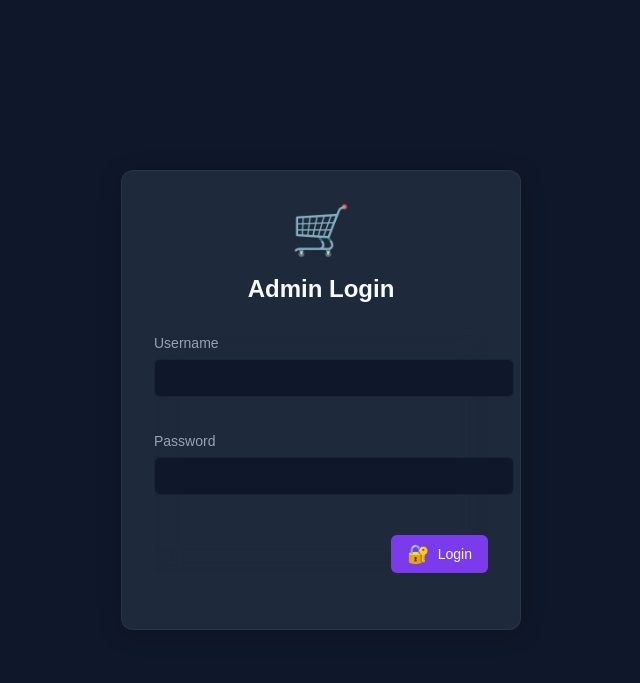
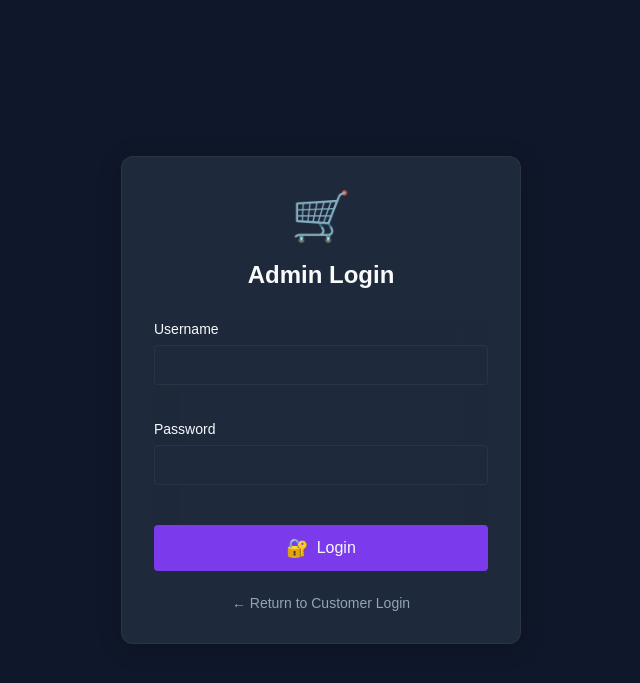
Before and after one commit to auraflaa/Inventory_Management_DB-Project, a Flask app: page /admin/login in a window 1280 px wide. Shown: the top 683 px of the page, without its empty margins (319-959 px from the left). Run offline with Flask 3, Linux system fonts and the light colour scheme; parts of the project's set-up code (start-up, migrations or seed data) failed here and were passed over; some libraries are stand-ins or nearby versions.

Commit message:
Checkpoint2

```diff
--- a/backend/static/css/styles.css
+++ b/backend/static/css/styles.css
@@ -33,10 +33,12 @@ h1, h2 {
 }
 
 .login-container input {
-    margin-bottom: 15px;
-    padding: 10px;
+    margin-bottom: 15px;    padding: 10px;
     border: 1px solid #ccc;
     border-radius: 4px;
+    width: 100%;
+    box-sizing: border-box;
+    box-sizing: border-box; /* Include padding in width calculation */
 }
 
 .login-container button {
--- a/backend/templates/admin_login.html
+++ b/backend/templates/admin_login.html
@@ -45,6 +45,32 @@
             background: transparent;
             border: none;
             padding: 0;
+            width: 100%;
+        }
+        .admin-form-group {
+            margin-bottom: 20px;
+            width: 100%;
+        }
+        .admin-form-group label {
+            display: block;
+            margin-bottom: 8px;
+            color: var(--admin-text-primary);
+            font-weight: 500;
+        }
+        .admin-form-group input {
+            width: 100%;
+            box-sizing: border-box;
+            padding: 10px;
+            border: 1px solid var(--admin-border);
+            border-radius: 4px;
+            font-size: 1rem;
+            background: var(--admin-surface);
+            color: var(--admin-text-primary);
+        }
+        .admin-form-group input:focus {
+            outline: none;
+            border-color: var(--admin-primary);
+            box-shadow: 0 0 0 2px rgba(var(--admin-primary-rgb), 0.2);
         }
         .admin-alert {
             margin-bottom: 24px;
@@ -52,6 +78,41 @@
         .admin-form-message {
             text-align: center;
             margin-top: 16px;
+        }
+        .admin-form-actions {
+            margin-top: 24px;
+        }
+        .admin-button {
+            width: 100%;
+            padding: 12px;
+            border-radius: 4px;
+            background: var(--admin-accent);
+            color: var(--admin-text-primary);
+            border: none;
+            font-size: 1rem;
+            font-weight: 500;
+            cursor: pointer;
+            display: flex;
+            align-items: center;
+            justify-content: center;
+            gap: 8px;
+            transition: var(--admin-transition);
+        }
+        .admin-button:hover {
+            background: #6D28D9;
+            transform: translateY(-1px);
+        }
+        .return-link {
+            display: block;
+            text-align: center;
+            margin-top: 16px;
+            color: var(--admin-text-secondary);
+            text-decoration: none;
+            font-size: 0.875rem;
+            transition: var(--admin-transition);
+        }
+        .return-link:hover {
+            color: var(--admin-text-primary);
         }
         @media (max-width: 480px) {
             .admin-login-container {
@@ -92,9 +153,8 @@
                 <button type="submit" class="admin-button">
                     <span class="admin-icon">🔐</span>
                     <span class="admin-button-text">Login</span>
-                </button>
-            </div>
-        </form>
+                </button>            </div>        </form>
+        <a href="{{ url_for('home') }}" class="return-link">← Return to Customer Login</a>
     </div>
 </body>
 </html>
```
Also changed, not shown: backend/templates/index.html (+14 -2 lines).
